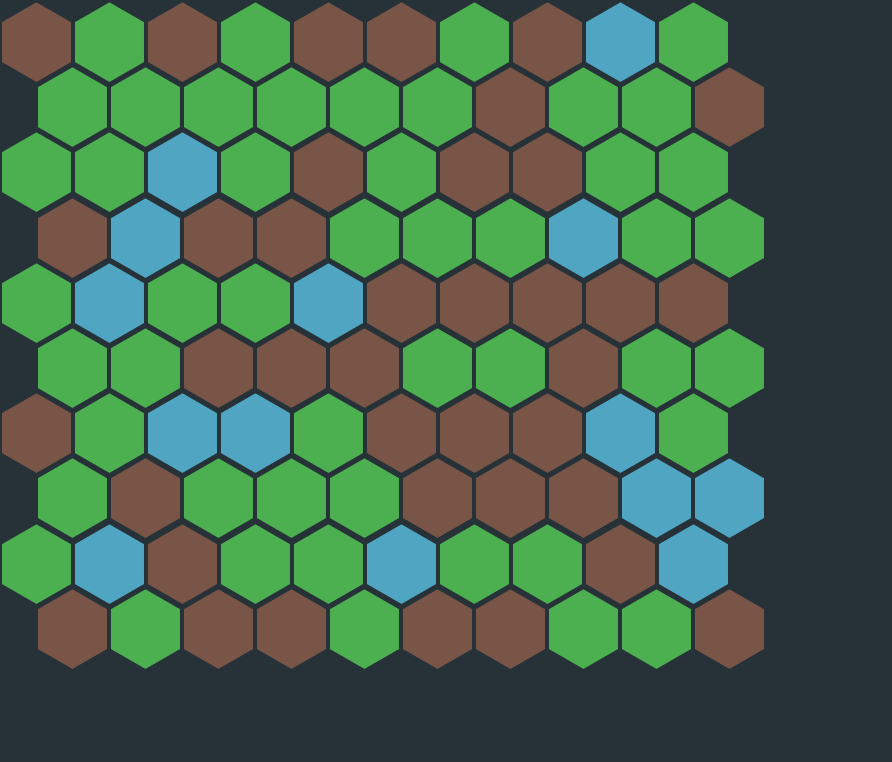
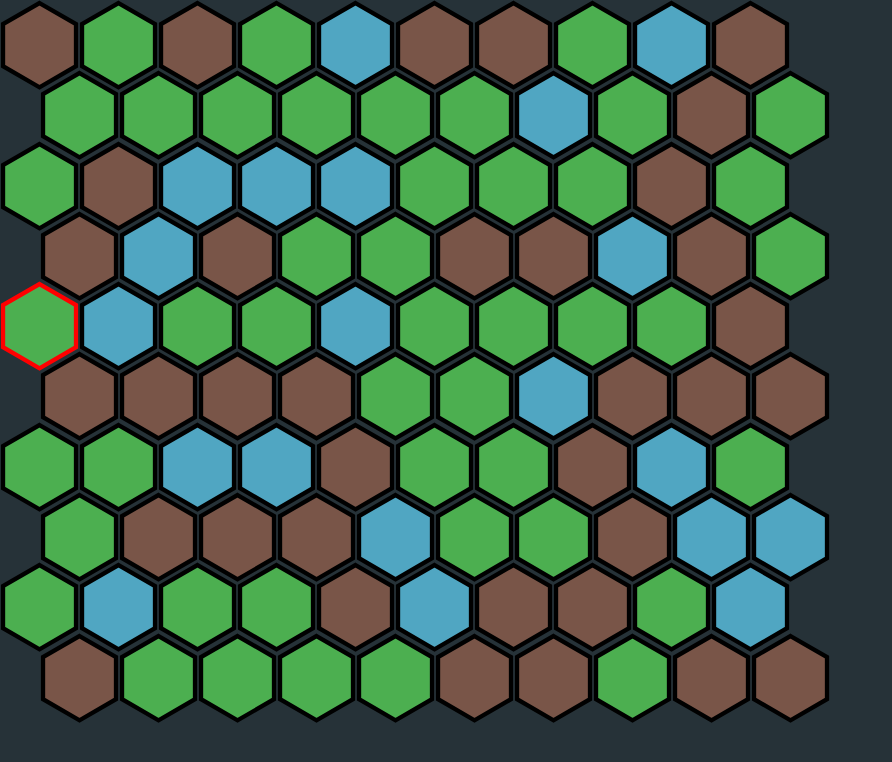
Before and after one commit to ClaySpike/Econ-Final-Project, a React (Create React App) app: page / in a window 1280 px wide. Shown: the top 762 px of the page, without its empty margins (0-892 px from the left). Built offline with nearby package versions, Linux system fonts and the light colour scheme.

Commit message:
Nation Claiming needs to not claim water

```diff
--- a/src/App.css
+++ b/src/App.css
@@ -16,8 +16,8 @@ body {
 /* HEX V5 */
 
 #grid {
-  width: 60%;
-  margin-bottom: 1.75%;
+  width: 65%;
+  padding-bottom: 1.75%;
 }
 
 .hex {
@@ -32,8 +32,12 @@ body {
   stroke-width: 5%;
 }
 
-.hexBackgroundStroke {
-  stroke: #263238;
+.hexStrokeBackground {
+  stroke: black;
+}
+
+.hexStrokeRed {
+  stroke: red;
 }
 
 .hexColorGreen {
--- a/src/App.js
+++ b/src/App.js
@@ -9,19 +9,39 @@ class App extends Component {
       width: 0,
       height: 0,
       hexGrid: new Array(10),
+      nations: new Array(1),
     };
     this.updateWindowDimensions = this.updateWindowDimensions.bind(this);
+
     for(let i = 0; i < this.state.hexGrid.length; i++){
       this.state.hexGrid[i] = new Array(this.state.hexGrid.length)
+    }
+
+    for(let i = 0; i < this.state.nations.length; i++){
+      let x = Math.floor(Math.random() * this.state.hexGrid.length)
+      let y = Math.floor(Math.random() * this.state.hexGrid[x].length)
+      this.state.nations[i] = {
+        claims: [[x, y]],
+      }
+    }
+
+    for(let i = 0; i < this.state.hexGrid.length; i++){
       for(let j = 0; j < this.state.hexGrid[i].length; j++){
-        let w = this.generateWater(10)
+        let w = this.generateWater(6)
         let c = this.generateOther(w)
         let m = this.generateOther(w)
+        let cb = -1
+        for(let q = 0; q < this.state.nations.length; q++){
+          if(this.state.nations[q].claims[0][0] === i && this.state.nations[q].claims[0][1] === j){
+            cb = q
+          }
+        }
         this.state.hexGrid[i][j] = {
           water: w,
           cropLevel: c,
           mineLevel: m,
-          div: this.setHexDiv(w, c, m),
+          claimedBy: cb,
+          div: this.setHexDiv(w, c, m, cb),
         }
       }
     }
@@ -30,6 +50,7 @@ class App extends Component {
   componentDidMount() {
     this.updateWindowDimensions();
     window.addEventListener('resize', this.updateWindowDimensions);
+    this.updateDiv()
   }
 
   componentWillUnmount() {
@@ -41,10 +62,7 @@ class App extends Component {
   }
 
   generateWater(chance){
-    if(Math.floor(Math.random() * chance) == 0){
-      return true
-    }
-    return false
+    return Math.floor(Math.random() * chance) === 0
   }
 
   generateOther(water){
@@ -54,26 +72,50 @@ class App extends Component {
     return 0
   }
 
-  setHexDiv(water, cropLevel, mineLevel){
+  setHexDiv(water, cropLevel, mineLevel, claimed){
+    if(claimed > -1){
       if(water){
-      return  <svg className="hex" width="9.5%" viewBox={"0 0 " + this.getHexWidth() + " " + this.getHexHeight()}>
-                <polygon points= {this.getHexPoints()} className="hexStyle hexColorBlue hexBackgroundStroke"/>
+        return  <svg className="hex" width="9.5%" viewBox={(-this.getHexWidth()*((13/12)-1)/2) + " " + (-this.getHexWidth()*((13/12)-1)/2) + " " + + (this.getHexWidth()*13/12) + " " + (this.getHexHeight()*13/12)}>
+                  <polygon points= {this.getHexPoints()} className="hexStyle hexColorBlue hexStrokeRed"/>
                 </svg>
       }
       else if(cropLevel > mineLevel){
-      return  <svg className="hex" width="9.5%" viewBox={"0 0 " + this.getHexWidth() + " " + this.getHexHeight()}>
-                <polygon points= {this.getHexPoints()} className="hexStyle hexColorGreen hexBackgroundStroke"/>
+        return  <svg className="hex" width="9.5%" viewBox={(-this.getHexWidth()*((13/12)-1)/2) + " " + (-this.getHexWidth()*((13/12)-1)/2) + " " + + (this.getHexWidth()*13/12) + " " + (this.getHexHeight()*13/12)}>
+                  <polygon points= {this.getHexPoints()} className="hexStyle hexColorGreen hexStrokeRed"/>
                 </svg>
       }
       else if(cropLevel < mineLevel){
-      return  <svg className="hex" width="9.5%" viewBox={"0 0 " + this.getHexWidth() + " " + this.getHexHeight()}>
-                <polygon points= {this.getHexPoints()} className="hexStyle hexColorBrown hexBackgroundStroke"/>
+        return  <svg className="hex" width="9.5%" viewBox={(-this.getHexWidth()*((13/12)-1)/2) + " " + (-this.getHexWidth()*((13/12)-1)/2) + " " + + (this.getHexWidth()*13/12) + " " + (this.getHexHeight()*13/12)}>
+                  <polygon points= {this.getHexPoints()} className="hexStyle hexColorBrown hexStrokeRed"/>
                 </svg>
       }
       else{
-      return  <svg className="hex" width="9.5%" viewBox={"0 0 " + this.getHexWidth() + " " + this.getHexHeight()}>
-                <polygon points= {this.getHexPoints()} className="hexStyle hexBackgroundStroke"/>
+        return  <svg className="hex" width="9.5%" viewBox={(-this.getHexWidth()*((13/12)-1)/2) + " " + (-this.getHexWidth()*((13/12)-1)/2) + " " + + (this.getHexWidth()*13/12) + " " + (this.getHexHeight()*13/12)}>
+                  <polygon points= {this.getHexPoints()} className="hexStyle hexStrokeRed"/>
                 </svg>
+      }
+    }
+    else{
+      if(water){
+        return  <svg className="hex" width="9.5%" viewBox={(-this.getHexWidth()*((13/12)-1)/2) + " " + (-this.getHexWidth()*((13/12)-1)/2) + " " + + (this.getHexWidth()*13/12) + " " + (this.getHexHeight()*13/12)}>
+                  <polygon points= {this.getHexPoints()} className="hexStyle hexColorBlue hexStrokeBackground"/>
+                </svg>
+      }
+      else if(cropLevel > mineLevel){
+        return  <svg className="hex" width="9.5%" viewBox={(-this.getHexWidth()*((13/12)-1)/2) + " " + (-this.getHexWidth()*((13/12)-1)/2) + " " + + (this.getHexWidth()*13/12) + " " + (this.getHexHeight()*13/12)}>
+                  <polygon points= {this.getHexPoints()} className="hexStyle hexColorGreen hexStrokeBackground"/>
+                </svg>
+      }
+      else if(cropLevel < mineLevel){
+        return  <svg className="hex" width="9.5%" viewBox={(-this.getHexWidth()*((13/12)-1)/2) + " " + (-this.getHexWidth()*((13/12)-1)/2) + " " + + (this.getHexWidth()*13/12) + " " + (this.getHexHeight()*13/12)}>
+                  <polygon points= {this.getHexPoints()} className="hexStyle hexColorBrown hexStrokeBackground"/>
+                </svg>
+      }
+      else{
+        return  <svg className="hex" width="9.5%" viewBox={(-this.getHexWidth()*((13/12)-1)/2) + " " + (-this.getHexWidth()*((13/12)-1)/2) + " " + + (this.getHexWidth()*13/12) + " " + (this.getHexHeight()*13/12)}>
+                  <polygon points= {this.getHexPoints()} className="hexStyle hexStrokeBackground"/>
+                </svg>
+      }
     }
   }
 
@@ -100,17 +142,23 @@ class App extends Component {
     0 + ", " + topHalf
   }
 
+  updateDiv(){
+    for(let i = 0; i < this.state.hexGrid.length; i++){
+      for(let j = 0; j < this.state.hexGrid[i].length; j++){
+        this.setState((state)=>{
+          state.hexGrid[i][j].div = this.setHexDiv(
+            state.hexGrid[i][j].water,
+            state.hexGrid[i][j].cropLevel,
+            state.hexGrid[i][j].mineLevel,
+            state.hexGrid[i][j].claimedBy,
+          )
+        })
+      }
+    }
+  }
+
   getHexes(){
     let arr = []
-    for(let i = 0; i < this.state.hexGrid.length; i++){
-      for(let j = 0; j < this.state.hexGrid[i].length; j++){
-        this.state.hexGrid[i][j].div = this.setHexDiv(
-          this.state.hexGrid[i][j].water,
-          this.state.hexGrid[i][j].cropLevel,
-          this.state.hexGrid[i][j].mineLevel
-        )
-      }
-    }
     for(let i = 0; i < this.state.hexGrid.length; i++){
       arr = arr.concat(this.state.hexGrid[i])
     }
```
Lines whose indentation alone changed are shown as unchanged.
